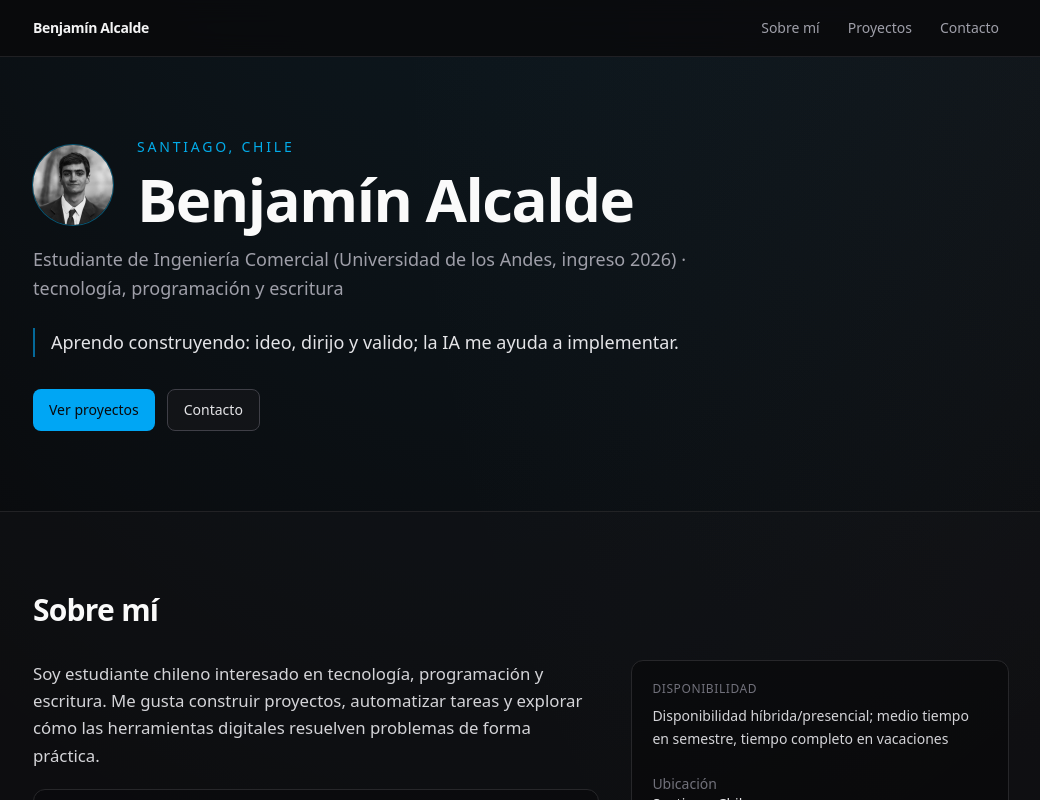
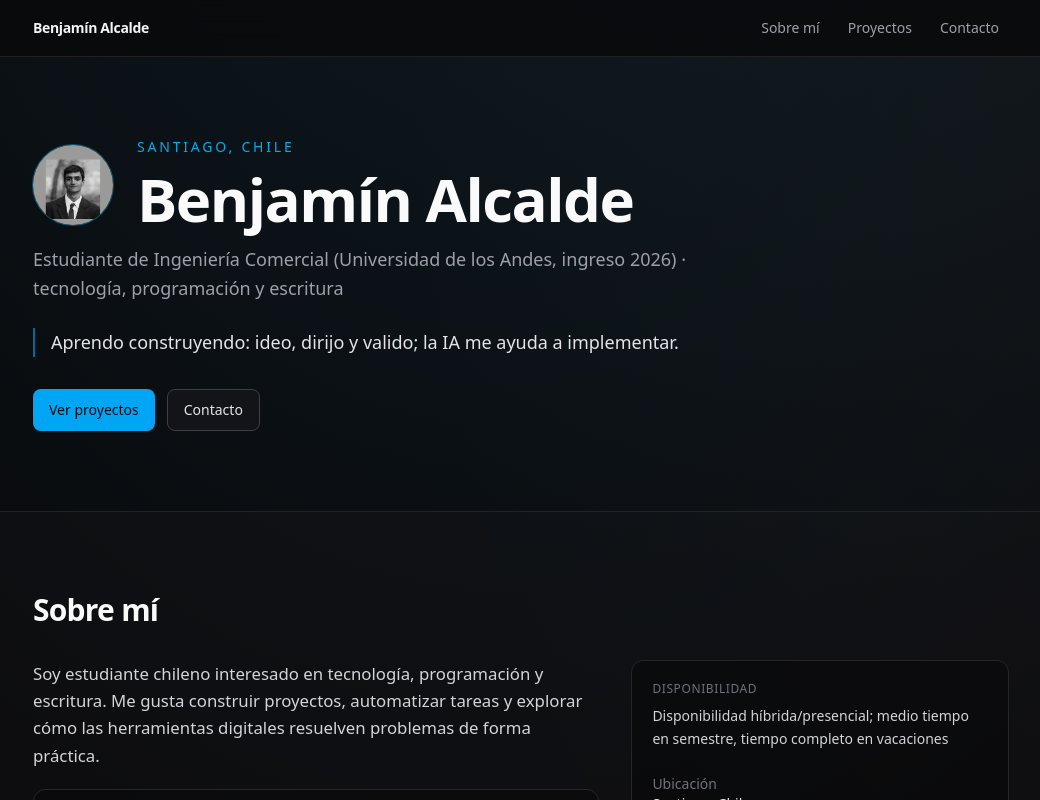
Before and after one commit to Benhaman9/portafolio, a Next.js app: page / in a window 1280 px wide. Shown: the top 800 px of the page, without its empty margins (119-1159 px from the left). Built offline with nearby package versions, Linux system fonts and the light colour scheme.

Commit message:
Recortar avatar con margen arriba y sin cortar la cara

```diff
--- a/src/components/Hero.tsx
+++ b/src/components/Hero.tsx
@@ -15,7 +15,7 @@ export function Hero() {
               alt={content.name}
               width={160}
               height={160}
-              className="h-full w-full object-cover object-top"
+              className="h-full w-full object-contain object-center bg-zinc-800"
               priority
             />
           </div>
--- a/src/lib/content.ts
+++ b/src/lib/content.ts
@@ -58,7 +58,7 @@ export type SiteContent = {
 export const content: SiteContent = {
   name: "Benjamín Alcalde",
   initials: "BA",
-  portrait: "/images/benjamin-portrait.jpg",
+  portrait: "/images/benjamin-portrait-avatar.jpg",
   location: "Santiago, Chile",
   role:
     "Estudiante de Ingeniería Comercial (Universidad de los Andes, ingreso 2026) · tecnología, programación y escritura",
```
Also changed, not shown: public/images/benjamin-portrait-avatar.jpg (added).
